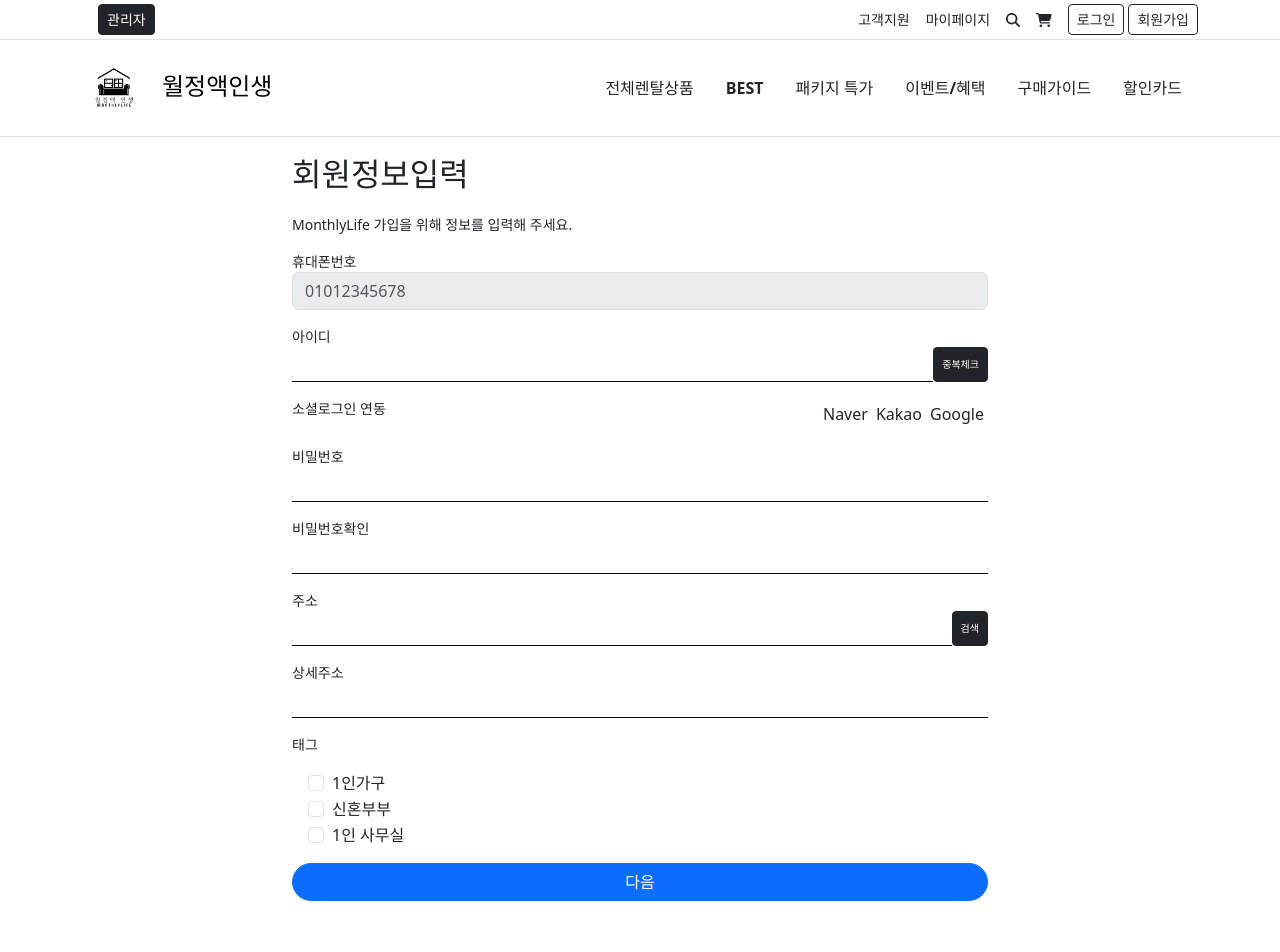
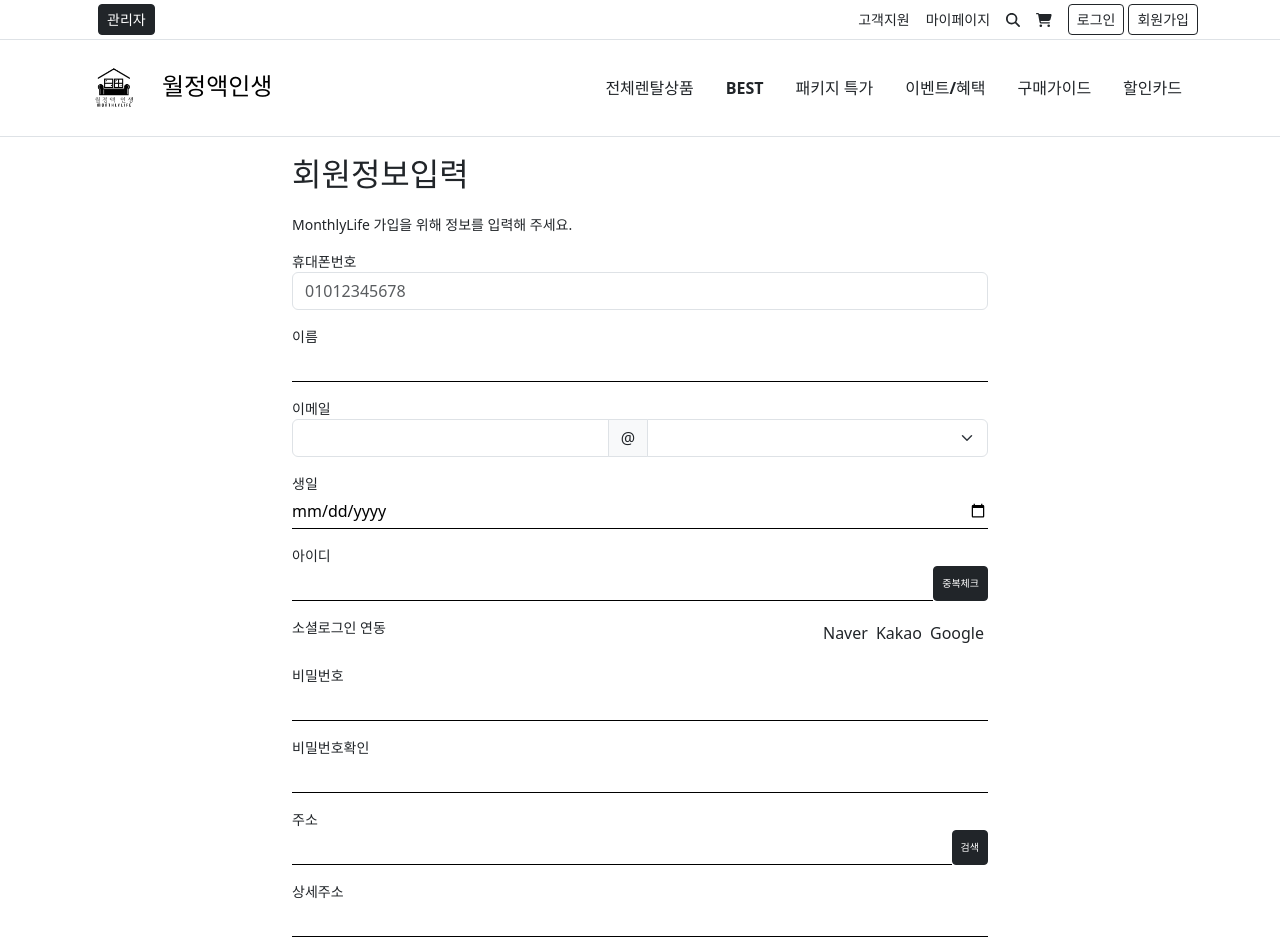
Before and after one commit to beyond-sw-camp/be12-fin-Gongcha1-MonthlyLIfe-FE, a Vue app: page /auth/signup/input in a window 1280 px wide. Shown: the top 952 px of the page. Built offline with nearby package versions, Linux system fonts and the light colour scheme.

Commit message:
[Feat] 회원가입 구현
기본적인 것만 구현
정보를 받아서 넘김

앞으로 해야 할 것

태그 불러오기
태그 회원가입에 추가하기
휴대폰인증하기
아이디 중복 체크하기

```diff
--- a/src/router/index.js
+++ b/src/router/index.js
@@ -109,6 +109,10 @@ const routes = [
 const router = createRouter({
     history: createWebHistory(),
     routes,
+    scrollBehavior(to, from, savedPosition) {
+        // 항상 맨 위로 이동
+        return { top: 0 }
+    }
 });
 
 export default router;
--- a/src/shop/auth/SignupInput.vue
+++ b/src/shop/auth/SignupInput.vue
@@ -1,4 +1,50 @@
 <script setup>
+
+import {computed, ref} from "vue";
+import router from "../../router/index.js";
+import {useUserStore} from "../../store/useUserStore.js";
+
+const phoneNumber = ref('');
+const id = ref('');
+const password = ref('');
+const name = ref('');
+
+const emailFirst = ref('');
+const emailDomain = ref('');
+const isCustom = computed(() => emailDomain.value === 'custom')
+const customEmail = ref('');
+const email = computed(() => {
+  if(isCustom) {
+    return emailFirst.value + '@' + customEmail.value
+  }
+  else {
+    return emailFirst.value + '@' + emailDomain.value
+  }
+});
+
+const address1 = ref('');
+const address2 = ref('');
+const birth = ref('');
+
+const userStore = useUserStore();
+const signup = async () => {
+  const user = {
+    "id": id.value,
+    "phoneNumber": phoneNumber.value,
+    "password": password.value,
+    "name": name.value,
+    "email": email.value,
+    "address1": address1.value,
+    "address2": address2.value,
+    "birth": birth.value
+  }
+  console.log(user);
+  const success = await userStore.postSignup(user);
+  if(success) {
+    router.push('/auth/signup/end')
+  }
+};
+
 
 </script>
 
@@ -12,14 +58,43 @@
 
     <div class="pt-3 pb-3">
       <small class="text-start d-block">휴대폰번호</small>
-      <input type="number" class="form-control" :disabled="true" placeholder="01012345678">
+<!-- 나중에 휴대폰 인증을 구현하면 disabled를 true로 해야함-->
+      <input type="text" class="form-control" v-model="phoneNumber" :disabled="false" placeholder="01012345678">
+    </div>
+
+    <div class="pb-3">
+      <small class="text-start d-block">이름</small>
+      <input type="text" v-model="name" class="underline-input">
+    </div>
+
+    <div class="pb-3">
+      <small class="text-start d-block">이메일</small>
+
+      <div class="input-group">
+        <input type="text" v-model="emailFirst" class="form-control">
+        <span class="input-group-text" id="basic-addon2">@</span>
+        <select class="form-select" id="dropdown" v-model="emailDomain" @change="handleSelectChange">
+          <option selected>옵션을 선택하세요</option>
+          <option value="naver.com">naver.com</option>
+          <option value="gmail.com">gmail.com</option>
+          <option value="custom">직접 입력</option>
+        </select>
+        <div v-if="isCustom">
+          <input type="text" class="form-control" id="customInput" v-model="customEmail" placeholder="입력하세요">
+        </div>
+      </div>
+    </div>
+
+    <div class="pb-3">
+      <small class="text-start d-block">생일</small>
+      <input type="date" v-model="birth" class="underline-input">
     </div>
 
 
     <div class="pb-3">
       <small class="text-start d-block">아이디</small>
       <div class="d-flex">
-        <input type="text" class="underline-input">
+        <input type="text" v-model="id" class="underline-input">
         <button class="btn btn-dark text-nowrap btn-sm" style="font-size: 10px">중복체크</button>
       </div>
     </div>
@@ -36,7 +111,7 @@
 
     <div class="pb-3">
       <small class="text-start d-block">비밀번호</small>
-        <input type="password" class="underline-input">
+        <input type="password" v-model="password" class="underline-input">
     </div>
 
     <div class="pb-3">
@@ -47,13 +122,13 @@
     <div class="pb-3">
       <small class="text-start d-block">주소</small>
       <div class="d-flex">
-        <input type="password" class="underline-input">
+        <input type="text" v-model="address1" class="underline-input">
         <button class="btn btn-dark text-nowrap btn-sm" style="font-size: 10px">검색</button>
       </div>
     </div>
     <div class="pb-3">
       <small class="text-start d-block">상세주소</small>
-      <input type="password" class="underline-input">
+      <input type="text" v-model="address2" class="underline-input">
     </div>
 
     <small class="text-start d-block">태그</small>
@@ -74,7 +149,7 @@
 
 
 
-    <router-link to="/auth/signup/end" class="btn btn-primary rounded-pill w-100">다음</router-link>
+    <button @click="signup" class="btn btn-primary rounded-pill w-100">다음</button>
 
   </div>
 </template>
--- /dev/null
+++ b/src/store/useUserStore.js
@@ -0,0 +1,48 @@
+import {defineStore} from "pinia";
+import axios from "axios";
+import {createPersistedState} from "pinia-plugin-persistedstate";
+
+export const useUserStore = defineStore("user", {
+    state: () => ({}),
+    //persist하게 할거면 사용
+    persist: {
+        storage: sessionStorage,
+    },
+    actions: {
+        async getExample(context) {
+            const response = await axios
+                .get(url);
+            return response.data;
+        },
+        async getExampleList(context) {
+            const response = await axios
+                .get(url);
+            return response.data;
+        },
+        async postSignup(user) {
+            const response = await axios
+                .post("/api/user/register",
+                    user,
+                )
+            console.log(response);
+            return response.data.isSuccess;
+        },
+        async putExample(context) {
+            const response = await axios
+                .put(url,
+                    {
+
+                    },
+                    { withCredentials: true }
+                )
+            return response.data;
+        },
+        async deleteExample(context) {
+            const response = await axios
+                .delete(url,
+                    { withCredentials: true }
+                )
+            return response.data;
+        }
+    }
+})
```
